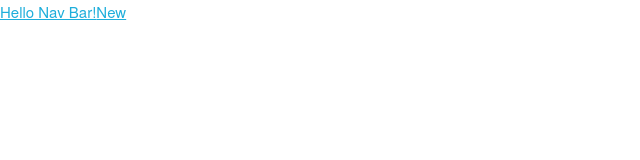
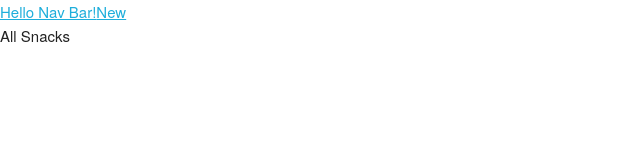
Before and after one commit to RohanPursuit/UR-A-Snack, a React (Create React App) app in the folder front-end/: page /snacks in a window 1280 px wide. Shown: the top 160 px of the page, without its empty margins (0-640 px from the left). Built offline with nearby package versions, Linux system fonts and the light colour scheme.

Commit message:
created Allsnacks component, import axios from axios and useState, useEffect from react

```diff
--- a/front-end/src/Components/AllSnacksComponent.js
+++ b/front-end/src/Components/AllSnacksComponent.js
@@ -4,7 +4,7 @@ import {useState, useEffect} from "react"
 function AllSnacks() {
     return (
       <div className="AllSnacks">
-
+        All Snacks
       </div>
     );
 }
```
